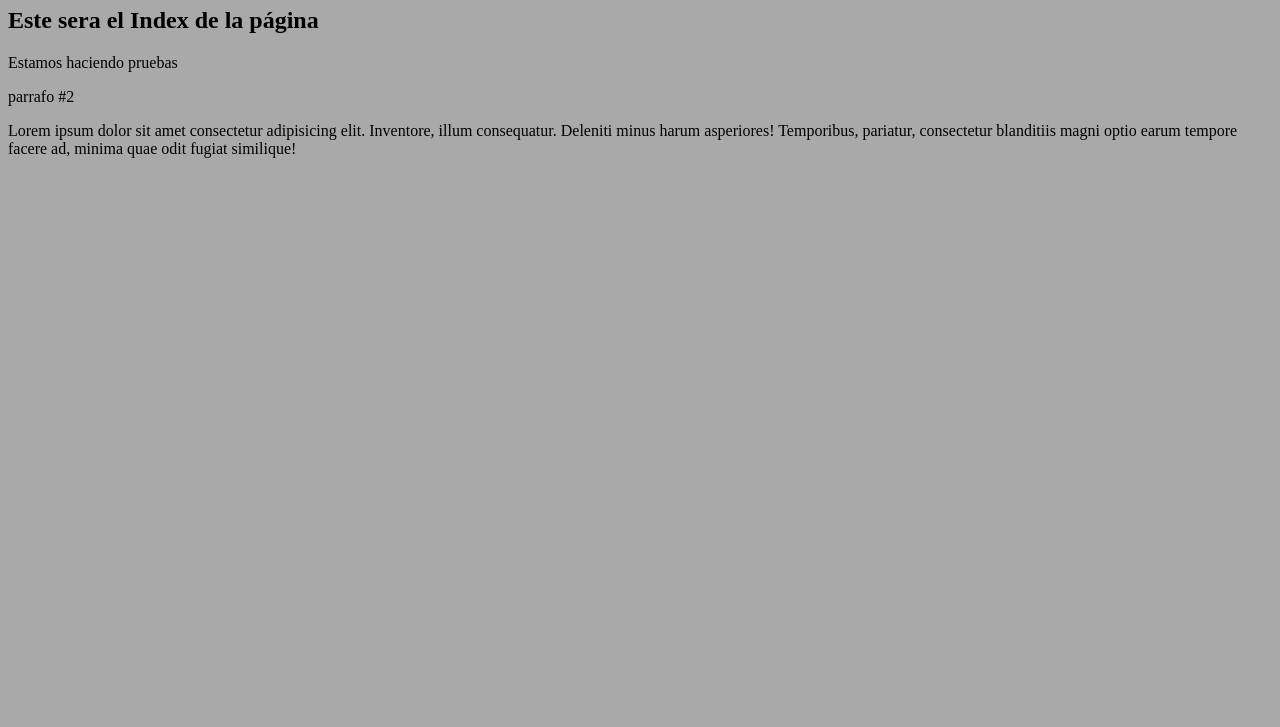
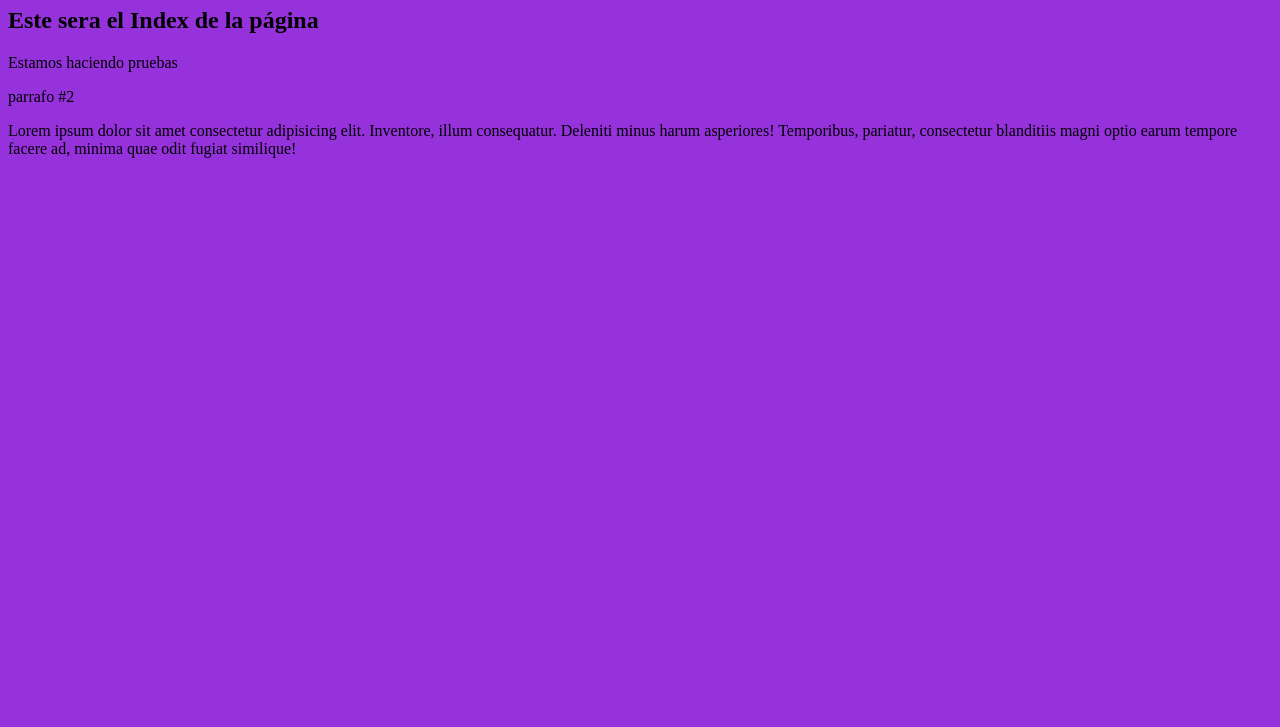
Before and after one commit to juanespa/pagina-web, a plain HTML site: page index.html in a window 1280 px wide. Shown: the part 73-800 px from the top of the page. Drawn offline with Linux system fonts and the light colour scheme.

Commit message:
prueba css
agregamos una rama y le cambiamos el background al proyecto.

```diff
--- a/index.css
+++ b/index.css
@@ -1,3 +1,3 @@
 body{
-    background: darkgrey;
+    background: #9532DC;
 }
```
